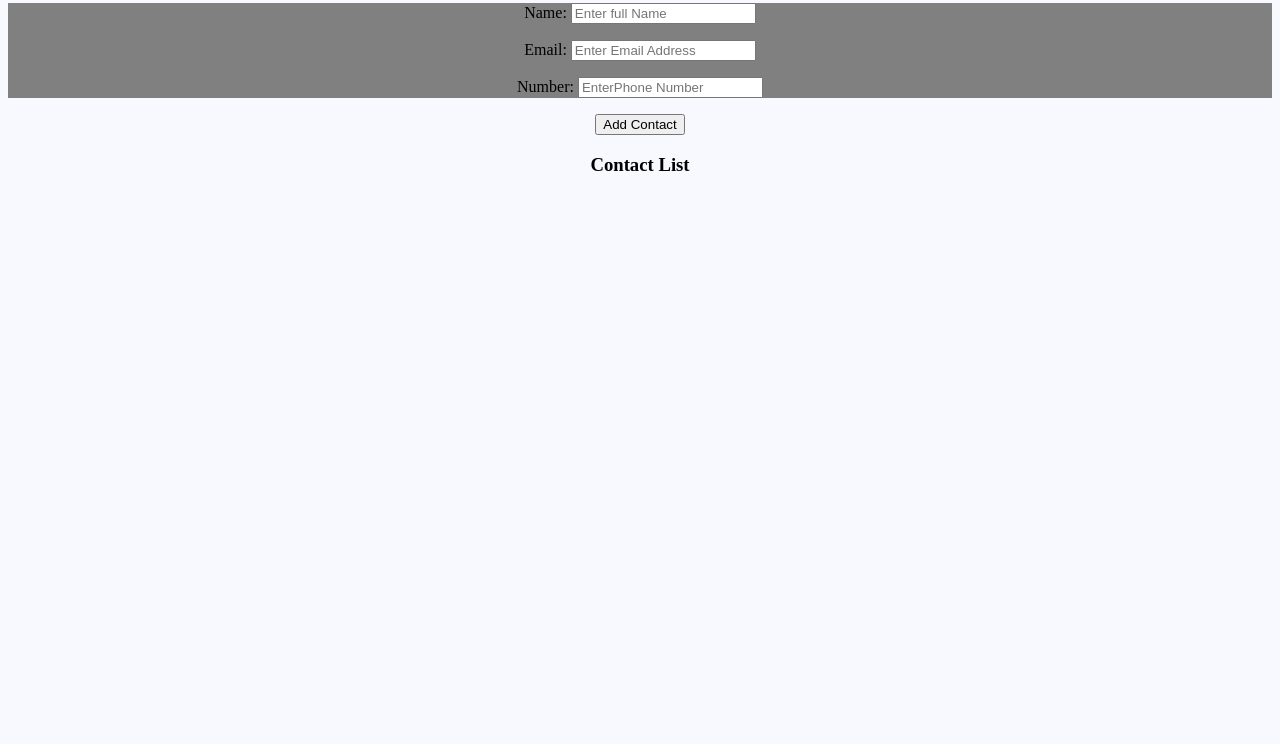
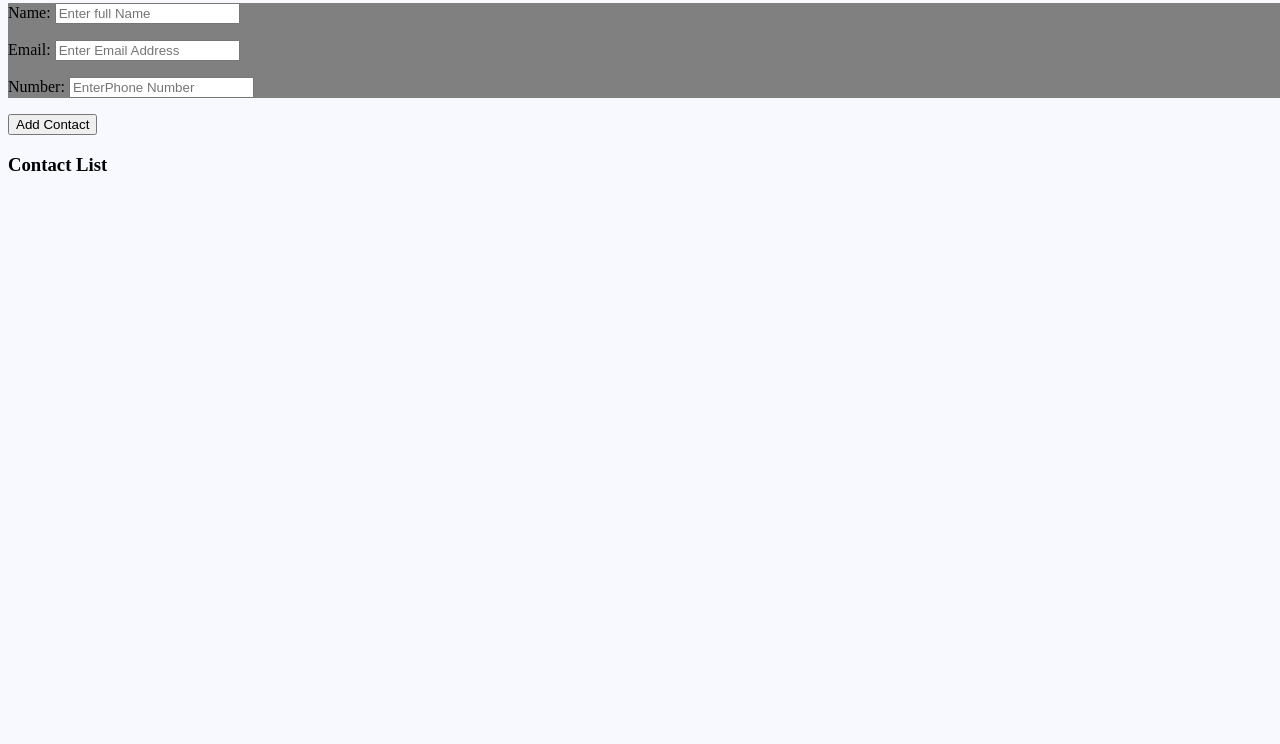
Before and after one commit to Ezeko/Address-Book, a plain HTML site: page index.html in a window 1280 px wide. Shown: the part 56-800 px from the top of the page. Drawn offline with Linux system fonts and the light colour scheme.

Commit message:
Update contact.css

```diff
--- a/contact.css
+++ b/contact.css
@@ -1,6 +1,6 @@
 body {
     background: ghostwhite;
-    text-align: center;
+    width:100%;
 }
 #contactForm {
     background: grey;
```
